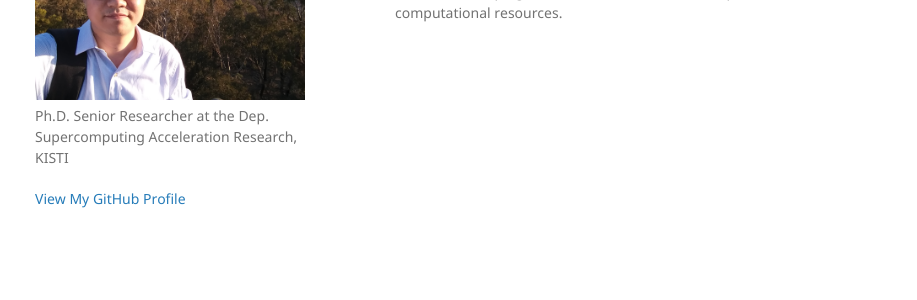
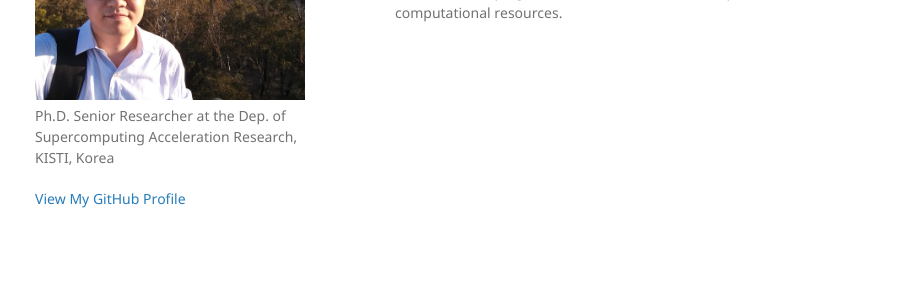
Before and after one commit to jckim1201/jckim1201.github.io, a Jekyll site: the page built from index.md, in a window 1280 px wide. Shown: the part 211-511 px from the top of the page, without its empty margins (175-1092 px from the left). Built offline with Jekyll 4.4.1, drawn with Linux system fonts in a browser that asks for light colours; our own code applies the rules of GitHub Pages for plain Markdown files.

Commit message:
Update _config.yml

```diff
--- a/_config.yml
+++ b/_config.yml
@@ -1,6 +1,6 @@
 title: Jong-Chan Kim
 logo: /assets/img/640.png
-description: Ph.D. Senior Researcher at the Dep. Supercomputing Acceleration Research, KISTI
+description: Ph.D. Senior Researcher at the Dep. of Supercomputing Acceleration Research, KISTI, Korea
 show_downloads: false
 google_analytics:
 theme: jekyll-theme-minimal
```
